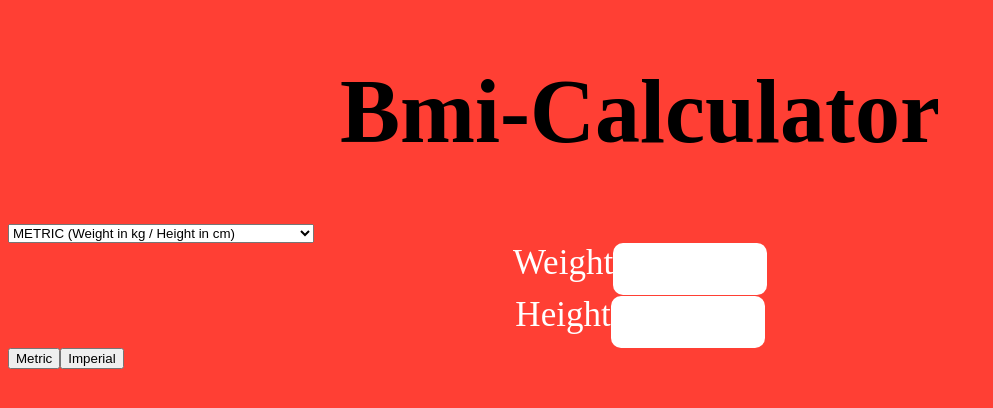
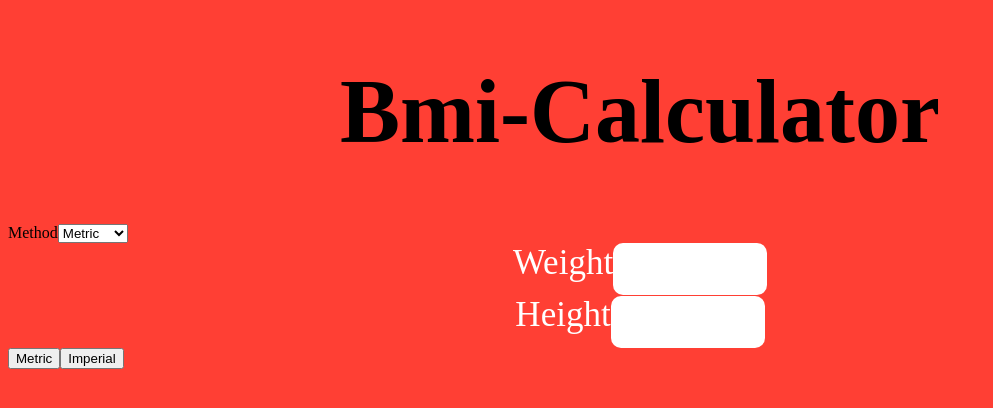
Before and after one commit to erikwesterberg/BmiApp-React, a React (Create React App) app: page / in a window 1280 px wide. Shown: the top 408 px of the page, without its empty margins (0-993 px from the left). Built offline with nearby package versions, Linux system fonts and the light colour scheme; a web font is replaced by a local one.

Commit message:
implemented code to method select and redering it from app js. last test green

```diff
--- a/src/App.js
+++ b/src/App.js
@@ -1,6 +1,7 @@
 import React, { Component } from "react";
 import DisplayResult from "./Components/displayResult";
 import "./App.css";
+import MethodSelect from "./Components/MethodSelect"
 
 class App extends Component {
   constructor(props) {
@@ -12,15 +13,19 @@ class App extends Component {
     };
   }
 
+  methodChange = event => {
+    this.setState({ method: event.target.value });
+  };
+
   render() {
     return (
 
       <div className="masterDiv">
         <h1 className="header">Bmi-Calculator</h1>
-             <select id="method" value={this.state.method} onChange={(e) => this.setState({ method: e.target.value })}>
-                <option value="metric">METRIC (Weight in kg / Height in cm)</option>
-                <option value="imperial">IMPERIAL (Weight in pounds / Height in inches)</option>
-              </select>
+        <MethodSelect
+            method={this.state.method}
+            onChangeValue={this.methodChange}
+          />
         <div className="text">
           <label>Weight</label>
           <input
--- /dev/null
+++ b/src/Components/MethodSelect.js
@@ -0,0 +1,16 @@
+import React from "react";
+
+function MethodSelect(props) {
+  return (
+    <>
+      <div>
+      <label>Method</label>
+        <select name="method" id="method" onChange={props.onChangeValue} value={props.method}>
+          <option value="metric">Metric</option>
+          <option value="imperial">Imperial</option>
+        </select>
+      </div>
+    </>
+  );
+}
+export default MethodSelect;
```
Also changed, not shown: 1 other file (tests, documents, lock files or other folders).
